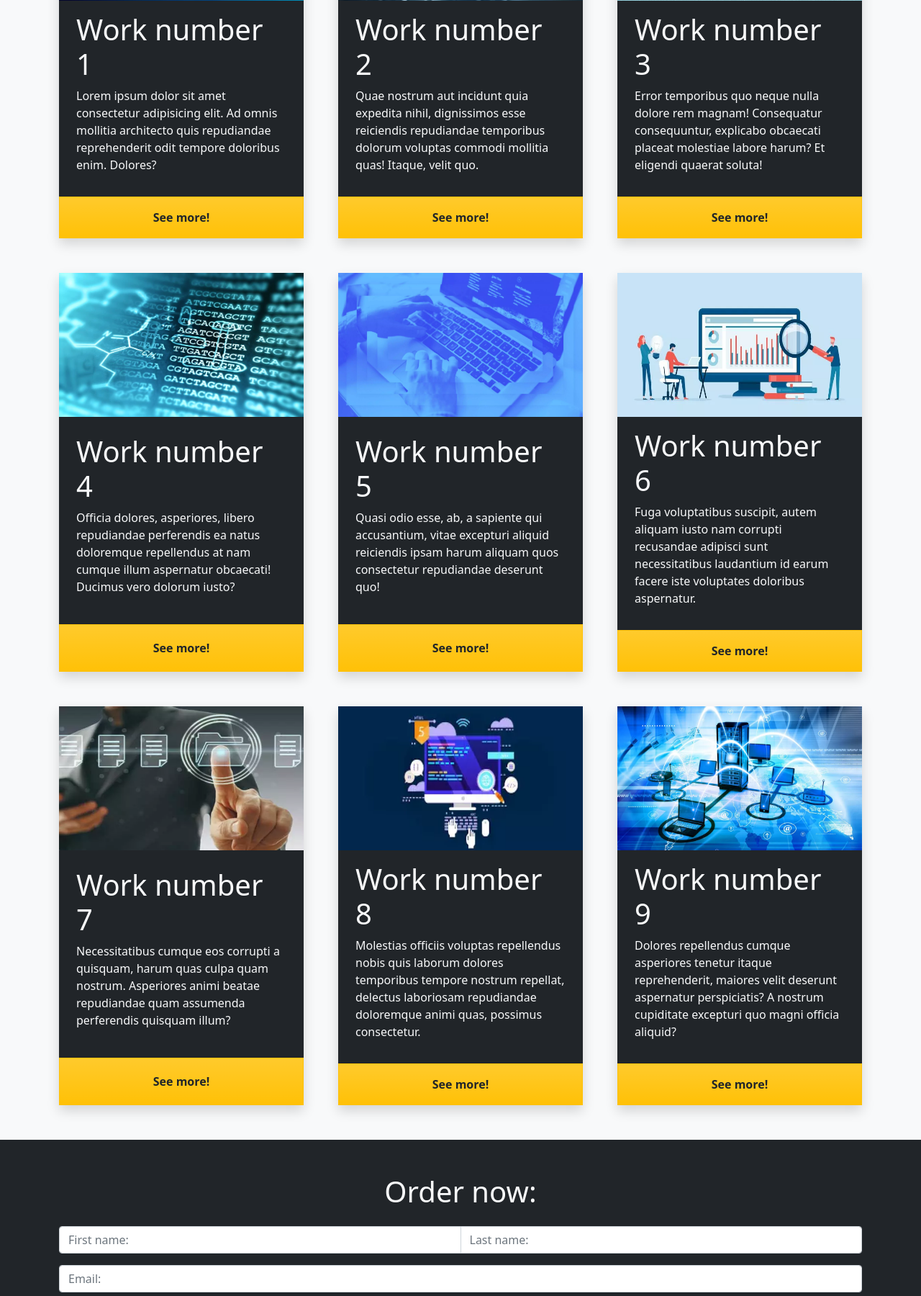
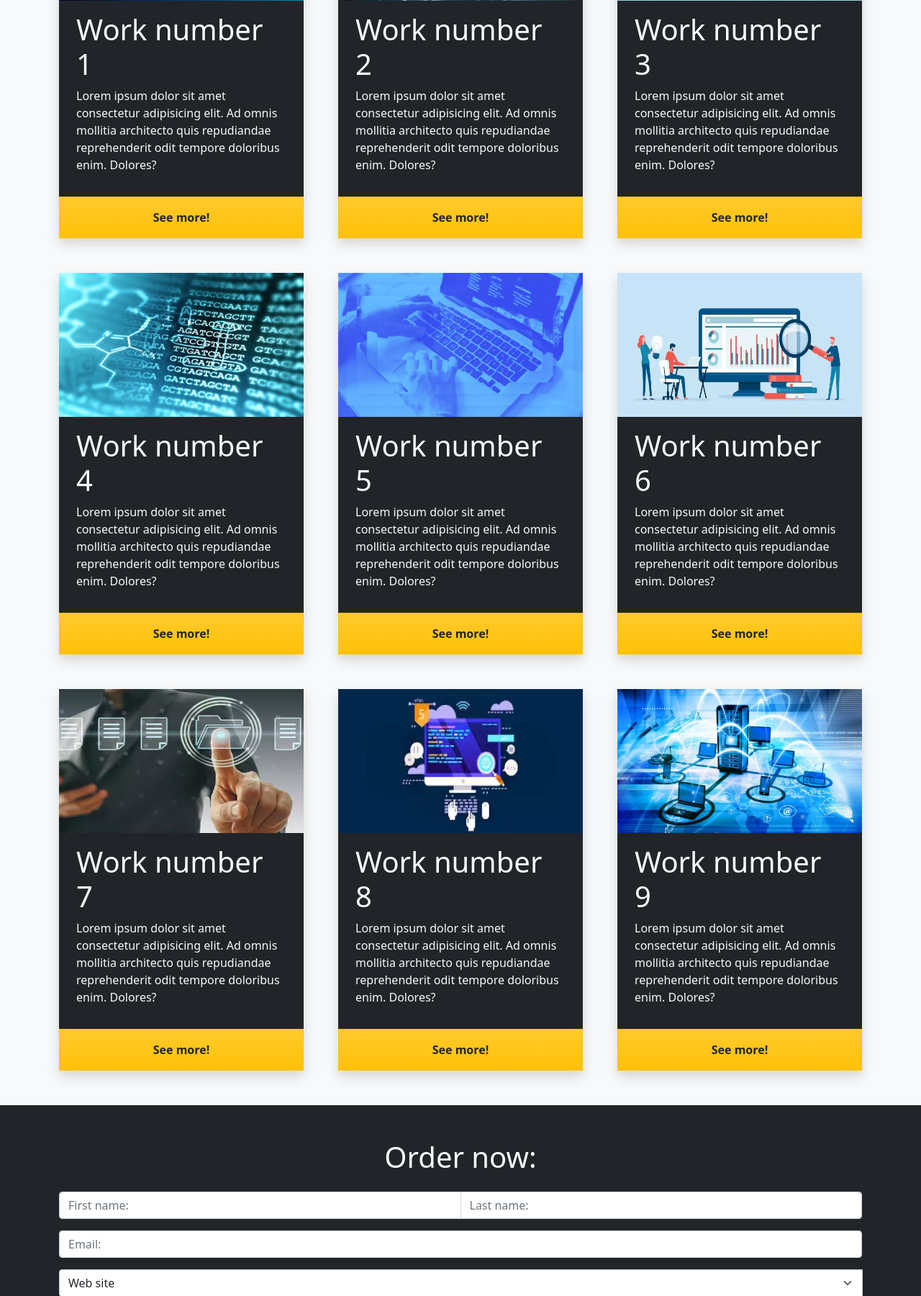
Before and after one commit to ayamoh001/maweb, a PHP site: page / in a window 1280 px wide. Shown: the part 1625-3425 px from the top of the page at 72% size. Run offline with PHP 8.4, Linux system fonts and the light colour scheme; data that the repository does not hold is empty.

Commit message:
add for loop

```diff
--- a/Home_parts/portfolio.php
+++ b/Home_parts/portfolio.php
@@ -2,96 +2,20 @@
     <div class="container">
         <h1 class=" text-center mb-3 bg-dark text-light py-3">SOME OF MY WORKS:</h1>
         <div class="row row-cols-1 row-cols-lg-3 row-cols-md-2 g-5">
+
+            <?php for($i=1;$i<10;$i++): ?>
                 <div class="col">
                     <div class="bg-dark  text-light d-grid h-100 overflow-hidden shadow">
-                    <img loading="lazy" style="height: 200px; width:100%;" alt="a work" class="port img-fluid w-100">
+                        <img loading="lazy" style="height: 200px;" alt="a work" class="port w-100">
                         <div class="container py-sm-3 p-4">
-                        <h1>Work number 1</h1>
+                            <h1>Work number <?php echo $i ?></h1>
                             <p class="h-50">Lorem ipsum dolor sit amet consectetur adipisicing elit. Ad omnis mollitia architecto quis repudiandae reprehenderit odit tempore doloribus enim. Dolores?</p>
                         </div>
                         <button aria-label="Close" class="btn btn-warning bg-gradient text-dark rounded-0 fw-bold py-3">See more!</button>
                     </div>
                 </div>
-            <div class="col">
-                <div class="bg-dark text-light d-grid h-100 overflow-hidden shadow">
-                    <img loading="lazy" style="height: 200px; width:100%;" alt="a work" class="port img-fluid w-100">
-                    <div class="container py-sm-3 p-4">
-                        <h1>Work number 2</h1>
-                        <p class="h-50">Quae nostrum aut incidunt quia expedita nihil, dignissimos esse reiciendis repudiandae temporibus dolorum voluptas commodi mollitia quas! Itaque, velit quo.</p>
-                    </div>
-                    <button aria-label="Close" class="btn btn-warning bg-gradient text-dark rounded-0 fw-bold py-3">See more!</button>
-                </div>
-            </div>
-            <div class="col">
-                <div class="bg-dark text-light d-grid h-100 overflow-hidden shadow">
-                    <img loading="lazy" style="height: 200px; width:100%;" alt="a work" class="port img-fluid w-100">
-                    <div class="container py-sm-3 p-4">
-                        <h1>Work number 3</h1>
-                        <p class="h-50">Error temporibus quo neque nulla dolore rem magnam! Consequatur consequuntur, explicabo obcaecati placeat molestiae labore harum? Et eligendi quaerat soluta!</p>
-                    </div>
-                    <button aria-label="Close" class="btn btn-warning bg-gradient text-dark rounded-0 fw-bold py-3">See more!</button>
-                </div>
-            </div>
-            <div class="col">
-                <div class="bg-dark text-light d-grid h-100 overflow-hidden shadow">
-                    <img loading="lazy" style="height: 200px; width:100%;" alt="a work" class="port img-fluid w-100">
-                    <div class="container py-sm-3 p-4">
-                        <h1>Work number 4</h1>
-                        <p class="h-50">Officia dolores, asperiores, libero repudiandae perferendis ea natus doloremque repellendus at nam cumque illum aspernatur obcaecati! Ducimus vero dolorum iusto?</p>
-                    </div>
-                    <button aria-label="Close" class="btn btn-warning bg-gradient text-dark rounded-0 fw-bold py-3">See more!</button>
-                </div>
-            </div>
-            <div class="col">
-                <div class="bg-dark text-light d-grid h-100 overflow-hidden shadow">
-                    <img loading="lazy" style="height: 200px; width:100%;" alt="a work" class="port img-fluid w-100">
-                    <div class="container py-sm-3 p-4">
-                        <h1>Work number 5</h1>
-                        <p class="h-50">Quasi odio esse, ab, a sapiente qui accusantium, vitae excepturi aliquid reiciendis ipsam harum aliquam quos consectetur repudiandae deserunt quo!</p>
-                    </div>
-                    <button aria-label="Close" class="btn btn-warning bg-gradient text-dark rounded-0 fw-bold py-3">See more!</button>
-                </div>
-            </div>
-            <div class="col d-none d-md-block ">
-                <div class="bg-dark text-light d-grid h-100 overflow-hidden shadow">
-                    <img loading="lazy" style="height: 200px; width:100%;" alt="a work" class="port img-fluid w-100">
-                    <div class="container py-sm-3 p-4">
-                        <h1>Work number 6</h1>
-                        <p class="h-50">Fuga voluptatibus suscipit, autem aliquam iusto nam corrupti recusandae adipisci sunt necessitatibus laudantium id earum facere iste voluptates doloribus aspernatur.</p>
-                    </div>
-                    <button aria-label="Close" class="btn btn-warning bg-gradient text-dark rounded-0 fw-bold py-3">See more!</button>
-                </div>
-            </div>
-            <div class="col d-none d-md-block">
-                <div class="bg-dark text-light d-grid h-100 overflow-hidden shadow">
-                    <img loading="lazy" style="height: 200px; width:100%;" alt="a work" class="port img-fluid w-100">
-                    <div class="container py-sm-3 p-4">
-                        <h1>Work number 7</h1>
-                        <p class="h-50">Necessitatibus cumque eos corrupti a quisquam, harum quas culpa quam nostrum. Asperiores animi beatae repudiandae quam assumenda perferendis quisquam illum?</p>
-                    </div>
-                    <button aria-label="Close" class="btn btn-warning bg-gradient text-dark rounded-0 fw-bold py-3">See more!</button>
-                </div>
-            </div>
-            <div class="col d-none d-md-block">
-                <div class="bg-dark text-light d-grid h-100 overflow-hidden shadow">
-                    <img loading="lazy" style="height: 200px; width:100%;" alt="a work" class="port img-fluid w-100">
-                    <div class="container py-sm-3 p-4">
-                        <h1>Work number 8</h1>
-                        <p class="h-50">Molestias officiis voluptas repellendus nobis quis laborum dolores temporibus tempore nostrum repellat, delectus laboriosam repudiandae doloremque animi quas, possimus consectetur.</p>
-                    </div>
-                    <button aria-label="Close" class="btn btn-warning bg-gradient text-dark rounded-0 fw-bold py-3">See more!</button>
-                </div>
-            </div>
-            <div class="col d-none d-lg-block">
-                <div class="bg-dark text-light h-100  d-grid overflow-hidden shadow">
-                    <img loading="lazy" style="height: 200px; width:100%;" alt="a work" class="port img-fluid w-100">
-                    <div class="container py-sm-3 p-4 ">
-                        <h1>Work number 9</h1>
-                        <p class="h-50">Dolores repellendus cumque asperiores tenetur itaque reprehenderit, maiores velit deserunt aspernatur perspiciatis? A nostrum cupiditate excepturi quo magni officia aliquid?</p>
-                    </div>
-                    <button aria-label="Close" class="btn btn-warning bg-gradient text-dark rounded-0 fw-bold py-3">See more!</button>
+            <?php endfor; ?>
+
         </div>
     </div>
 </div>
-    </div>
-</div>
--- a/js/script.js
+++ b/js/script.js
@@ -13,9 +13,10 @@ en.addEventListener("click", function () {
 var changeLang = lang => {
 
     var req= new XMLHttpRequest();
-    req.open("GET","../lang/lang.json");
+    req.open("GET","./lang/lang.json");
 
     req.onload = function() {
+        console.log(req.responseText)
         var langData= JSON.parse(req.responseText);
         document.querySelector("#resume p").textContent = langData[lang]["resume"][1];
         var headerTags = document.querySelectorAll("#mainmenu li a");
--- a/php/selectOrders.php
+++ b/php/selectOrders.php
@@ -1,4 +1,4 @@
 <?php
-$select = "SELECT * FROM orders LIMIT 9";
+$select = "SELECT * FROM orders ORDER BY date DESC LIMIT 9";
 $res = mysqli_query($conn,$select);
 $the_orders = mysqli_fetch_all($res,MYSQLI_ASSOC);
```
Lines whose indentation alone changed are shown as unchanged.
